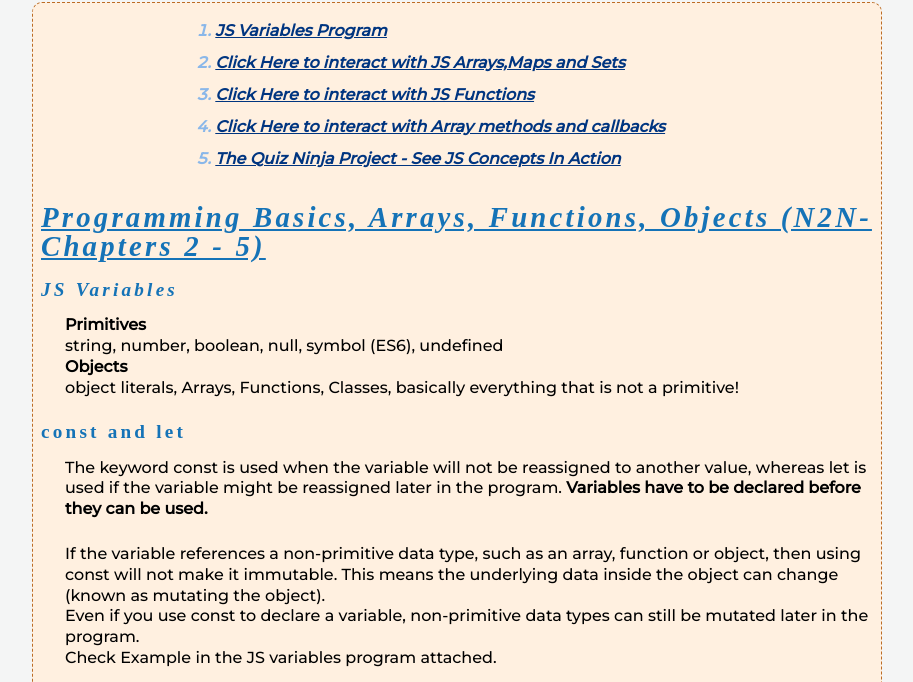
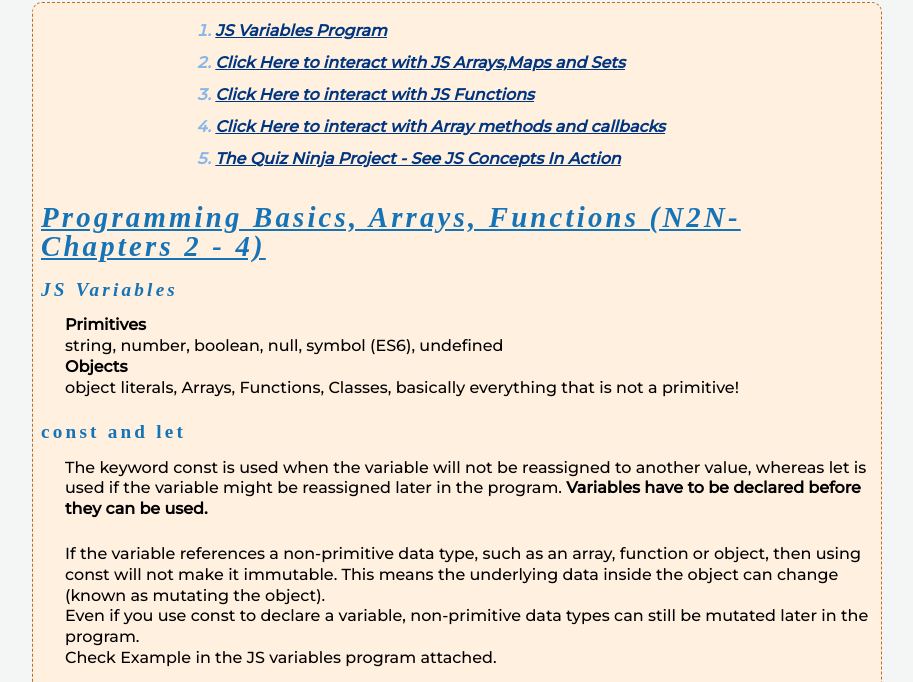
Before and after one commit to simycodes/wdd330, a plain HTML site: page week-2/index.html in a window 1280 px wide. Shown: the part 118-800 px from the top of the page, without its empty margins (183-1096 px from the left). Drawn offline with Linux system fonts and the light colour scheme.

Commit message:
week 2 notes adjusted

```diff
--- /dev/null
+++ b/git hub notes link.txt
@@ -0,0 +1 @@
+https://simycodes.github.io/wdd330/
--- a/week-2/index.html
+++ b/week-2/index.html
@@ -36,7 +36,7 @@
                 </ol>
 
                 <section>
-                    <h2>Programming Basics, Arrays, Functions, Objects (N2N-Chapters 2 - 5)</h2>
+                    <h2>Programming Basics, Arrays, Functions (N2N-Chapters 2 - 4)</h2>
 
                     <article>
                        <h3><em>JS Variables</em></h3>
```
